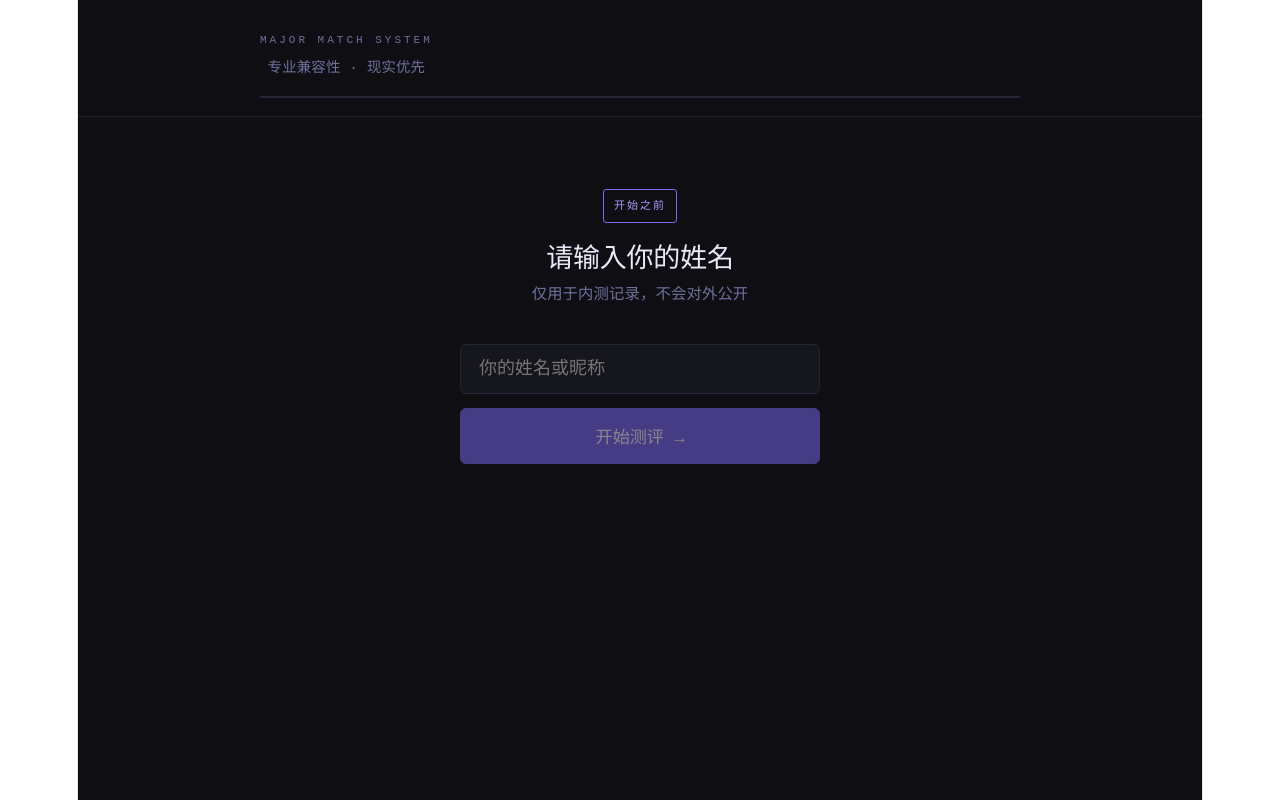
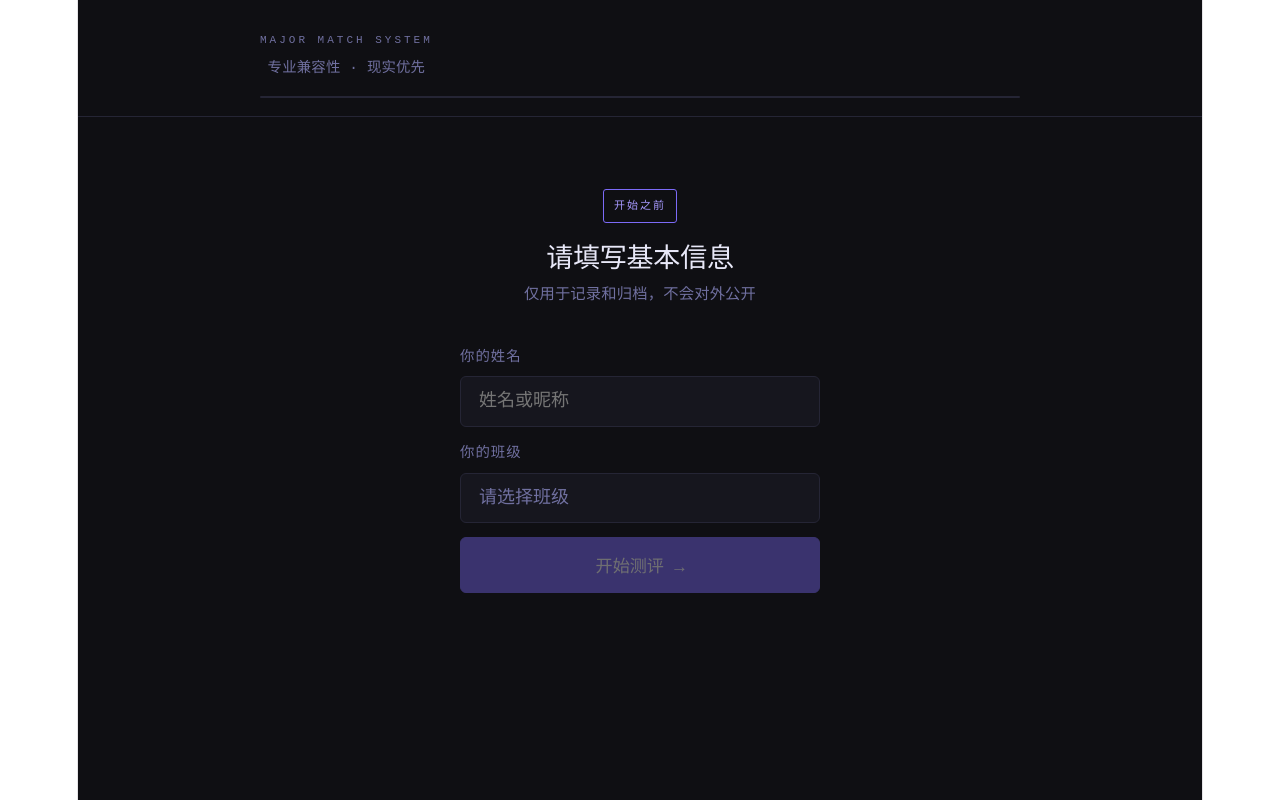
Before and after one commit to enochguo1122/vitejs-vite, a React (Vite) app: page / in a window 1280 px wide. Both pictures are taken after a click on the button "下一步 →". Built offline with nearby package versions, Linux system fonts and the light colour scheme.

Commit message:
Update App.jsx
新增：学生端 — 姓名下面多一个「选班级」下拉，选完才能开始，班级信息随数据一起存入 Supabase。

```diff
--- a/src/App.jsx
+++ b/src/App.jsx
@@ -2,6 +2,9 @@ import { useState, useRef, useEffect } from "react";
 
 const SUPABASE_URL = "https://jmddyrmvicpmyawhjybe.supabase.co";
 const SUPABASE_KEY = "sb_publishable_TpoXUuvsBQeqE1MS-CQ5rg_2DCFIdbH";
+
+// ── 班级列表：新增班级只需在这里加一行 ──
+const CLASSES = ["Eagles", "Harp", "Lamp"];
 
 const QUESTIONS = [
   { id:1, dim:"stress", weight:1.2, text:"考试前三天，你通常会：", options:[
@@ -544,12 +547,14 @@ const btn = (variant) => ({
 
 function NameScreen({ onConfirm }) {
   const [name, setName] = useState("");
-  // ── FIX 建议5：重复提交检测——同一姓名5分钟内再次提交时警告 ──
+  const [className, setClassName] = useState("");
   const [dupWarning, setDupWarning] = useState(false);
   const [checking, setChecking] = useState(false);
 
-  const handleConfirm = async (n) => {
-    if (!n.trim()) return;
+  const canProceed = name.trim() && className;
+
+  const handleConfirm = async (n, cls) => {
+    if (!n.trim() || !cls) return;
     setChecking(true);
     try {
       const fiveMinAgo = new Date(Date.now() - 5 * 60 * 1000).toISOString();
@@ -563,53 +568,61 @@ function NameScreen({ onConfirm }) {
         setChecking(false);
         return;
       }
-    } catch (_) { /* 查询失败则放行 */ }
+    } catch (_) {}
     setChecking(false);
-    onConfirm(n.trim());
+    onConfirm(n.trim(), cls);
+  };
+
+  const inputStyle = {
+    width:"100%", padding:"0.8rem 1rem",
+    background:C.card, border:`1px solid ${C.border}`,
+    borderRadius:6, color:C.text, fontSize:"1rem",
+    fontFamily:"inherit", outline:"none", marginBottom:"0.75rem",
+    boxSizing:"border-box"
   };
 
   return (
     <div style={{maxWidth:760,margin:"0 auto",padding:"4rem 1.5rem 2rem",textAlign:"center"}}>
       <div style={{display:"inline-block",fontSize:11,padding:"3px 10px",borderRadius:3,border:`1px solid ${C.accent}`,color:C.accentLight,letterSpacing:2,marginBottom:"1rem"}}>开始之前</div>
-      <h2 style={{fontSize:"1.5rem",fontWeight:700,color:C.text,marginBottom:"0.5rem"}}>请输入你的姓名</h2>
-      <p style={{color:C.muted,fontSize:"0.85rem",marginBottom:"2rem"}}>仅用于内测记录，不会对外公开</p>
-      <div style={{maxWidth:360,margin:"0 auto"}}>
+      <h2 style={{fontSize:"1.5rem",fontWeight:700,color:C.text,marginBottom:"0.5rem"}}>请填写基本信息</h2>
+      <p style={{color:C.muted,fontSize:"0.85rem",marginBottom:"2rem"}}>仅用于记录和归档，不会对外公开</p>
+      <div style={{maxWidth:360,margin:"0 auto",textAlign:"left"}}>
+        <div style={{fontSize:"0.8rem",color:C.muted,marginBottom:"0.35rem",letterSpacing:1}}>你的姓名</div>
         <input
           type="text"
           value={name}
           onChange={e=>{setName(e.target.value);setDupWarning(false);}}
-          placeholder="你的姓名或昵称"
-          onKeyDown={e=>e.key==="Enter"&&name.trim()&&handleConfirm(name)}
-          style={{
-            width:"100%", padding:"0.8rem 1rem",
-            background:C.card, border:`1px solid ${dupWarning?C.gold:C.border}`,
-            borderRadius:6, color:C.text, fontSize:"1rem",
-            fontFamily:"inherit", outline:"none", marginBottom:"0.75rem",
-            boxSizing:"border-box"
-          }}
+          placeholder="姓名或昵称"
+          onKeyDown={e=>e.key==="Enter"&&canProceed&&handleConfirm(name,className)}
+          style={{...inputStyle, border:`1px solid ${dupWarning?C.gold:C.border}`}}
         />
-        {/* 重复提交警告 */}
+        <div style={{fontSize:"0.8rem",color:C.muted,marginBottom:"0.35rem",letterSpacing:1}}>你的班级</div>
+        <select
+          value={className}
+          onChange={e=>setClassName(e.target.value)}
+          style={{...inputStyle, appearance:"none", cursor:"pointer",
+            color: className ? C.text : C.muted}}
+        >
+          <option value="" disabled>请选择班级</option>
+          {CLASSES.map(c=><option key={c} value={c}>{c}</option>)}
+        </select>
+
         {dupWarning && (
-          <div style={{background:`${C.gold}18`,border:`1px solid ${C.gold}55`,borderRadius:6,padding:"0.75rem 1rem",marginBottom:"0.75rem",textAlign:"left"}}>
+          <div style={{background:`${C.gold}18`,border:`1px solid ${C.gold}55`,borderRadius:6,padding:"0.75rem 1rem",marginBottom:"0.75rem"}}>
             <div style={{fontSize:"0.85rem",color:C.gold,fontWeight:600,marginBottom:4}}>⚠ 检测到近期已有提交</div>
             <div style={{fontSize:"0.8rem",color:C.textSec,lineHeight:1.7}}>
-              「{name}」在过去5分钟内已提交过一次。<br/>
-              如果是重复点击，无需再次提交。如果确认是新的一次测评，请继续。
+              「{name}」在过去5分钟内已提交过一次。<br/>如果确认是新的一次测评，请继续。
             </div>
             <div style={{display:"flex",gap:8,marginTop:"0.75rem",flexWrap:"wrap"}}>
-              <button onClick={()=>setDupWarning(false)} style={{...btn("outline"),fontSize:"0.8rem",padding:"0.4rem 0.9rem",borderColor:C.border,color:C.muted}}>
-                取消
-              </button>
-              <button onClick={()=>{setDupWarning(false);onConfirm(name.trim());}} style={{...btn("primary"),fontSize:"0.8rem",padding:"0.4rem 0.9rem"}}>
-                确认，这是新的测评 →
-              </button>
+              <button onClick={()=>setDupWarning(false)} style={{...btn("outline"),fontSize:"0.8rem",padding:"0.4rem 0.9rem"}}>取消</button>
+              <button onClick={()=>{setDupWarning(false);onConfirm(name.trim(),className);}} style={{...btn("primary"),fontSize:"0.8rem",padding:"0.4rem 0.9rem"}}>确认，这是新的测评 →</button>
             </div>
           </div>
         )}
         <button
-          onClick={()=>handleConfirm(name)}
-          style={{...btn("primary"),width:"100%",padding:"0.8rem",fontSize:"0.95rem",opacity:name.trim()&&!checking?1:0.5}}
-          disabled={!name.trim()||checking}
+          onClick={()=>handleConfirm(name,className)}
+          style={{...btn("primary"),width:"100%",padding:"0.8rem",fontSize:"0.95rem",opacity:canProceed&&!checking?1:0.4}}
+          disabled={!canProceed||checking}
         >
           {checking ? "检查中…" : "开始测评 →"}
         </button>
@@ -960,7 +973,7 @@ function PotentialMatches({ ranked, excludedMajorIds }) {
   );
 }
 
-function ResultScreen({ answers, excluded, userName, onRestart, onEditExclude }) {
+function ResultScreen({ answers, excluded, userName, className, onRestart, onEditExclude }) {
   const profile = computeUserProfile(answers);
   const ranked = matchMajors(profile);
 
@@ -998,6 +1011,7 @@ function ResultScreen({ answers, excluded, userName, onRestart, onEditExclude })
       },
       body: JSON.stringify({
         user_name: userName,
+        class_name: className,
         answers,
         profile,
         top_matches: topMatchesData,
@@ -1194,6 +1208,7 @@ export default function App() {
   const [answers, setAnswers] = useState({});
   const [excluded, setExcluded] = useState([]);
   const [userName, setUserName] = useState("");
+  const [className, setClassName] = useState("");
   const topRef = useRef(null);
   const scrollTop = () => topRef.current?.scrollIntoView({behavior:"smooth"});
 
@@ -1206,7 +1221,7 @@ export default function App() {
   const handlePrev = () => { if(qIndex>0){setQIndex(i=>i-1);scrollTop();} };
   const handleConfirmExclude = (ex) => { setExcluded(ex); setScreen("result"); scrollTop(); };
   const handleEditExclude = () => { setScreen("exclude"); scrollTop(); };
-  const handleRestart = () => { setScreen("welcome"); setQIndex(0); setAnswers({}); setExcluded([]); setUserName(""); scrollTop(); };
+  const handleRestart = () => { setScreen("welcome"); setQIndex(0); setAnswers({}); setExcluded([]); setUserName(""); setClassName(""); scrollTop(); };
 
   const progress = screen==="quiz" ? ((qIndex+1)/QUESTIONS.length)*100 :
     (screen==="exclude"||screen==="result") ? 100 : 0;
@@ -1228,10 +1243,10 @@ export default function App() {
         </div>
       </div>
       {screen==="welcome"&&<Welcome onStart={()=>setScreen("name")}/>}
-      {screen==="name"&&<NameScreen onConfirm={(n)=>{setUserName(n);setScreen("quiz");scrollTop();}}/>}
+      {screen==="name"&&<NameScreen onConfirm={(n,cls)=>{setUserName(n);setClassName(cls);setScreen("quiz");scrollTop();}}/>}
       {screen==="quiz"&&<QuestionPage qIndex={qIndex} answers={answers} onAnswer={handleAnswer} onNext={handleNext} onPrev={handlePrev}/>}
       {screen==="exclude"&&<ExcludeScreen onConfirm={handleConfirmExclude} initialExcluded={excluded} onBack={excluded.length>0||answers[1]!==undefined ? ()=>{setScreen("result");scrollTop();} : null}/>}
-      {screen==="result"&&<ResultScreen answers={answers} excluded={excluded} userName={userName} onRestart={handleRestart} onEditExclude={handleEditExclude}/>}
+      {screen==="result"&&<ResultScreen answers={answers} excluded={excluded} userName={userName} className={className} onRestart={handleRestart} onEditExclude={handleEditExclude}/>}
     </div>
   );
 }
```
